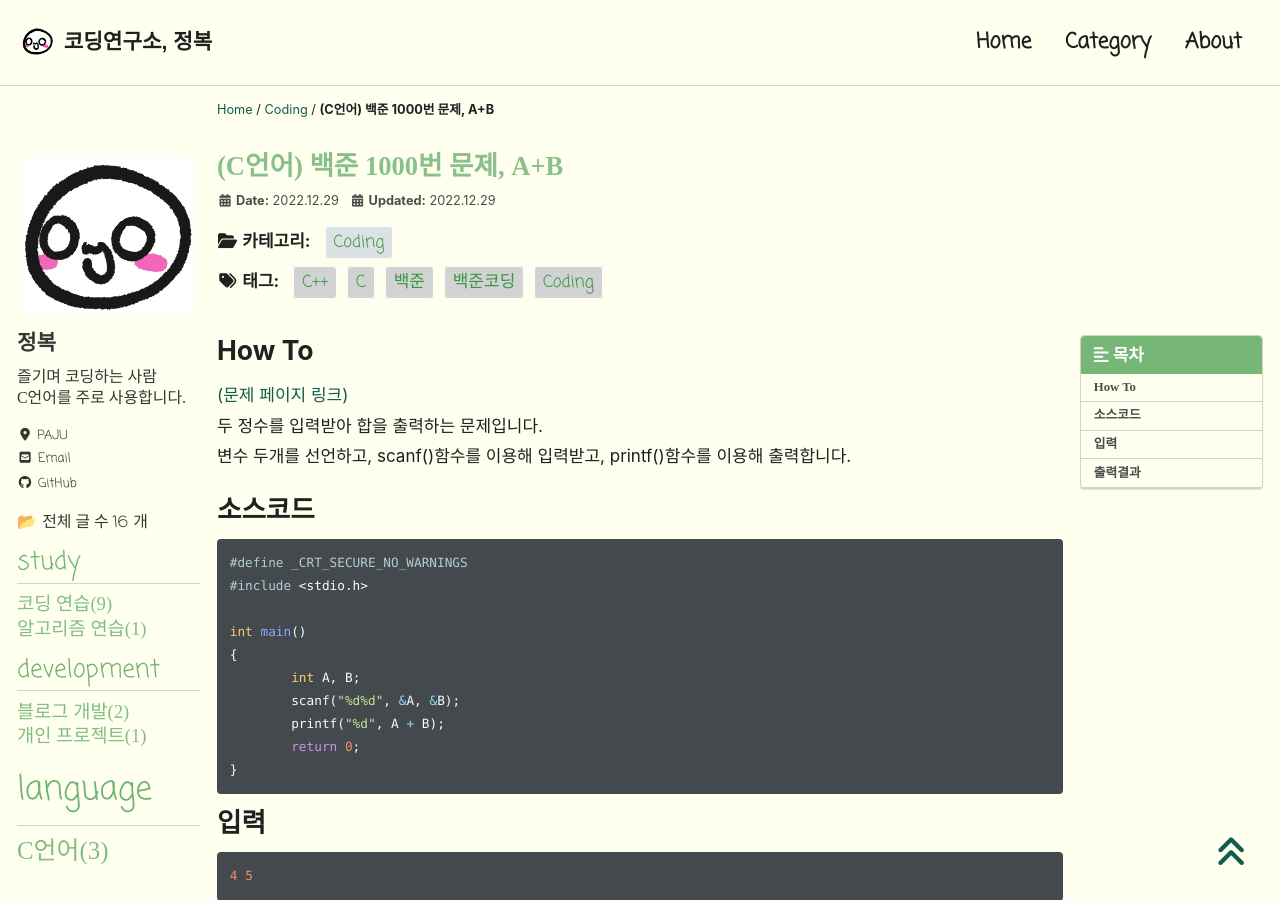
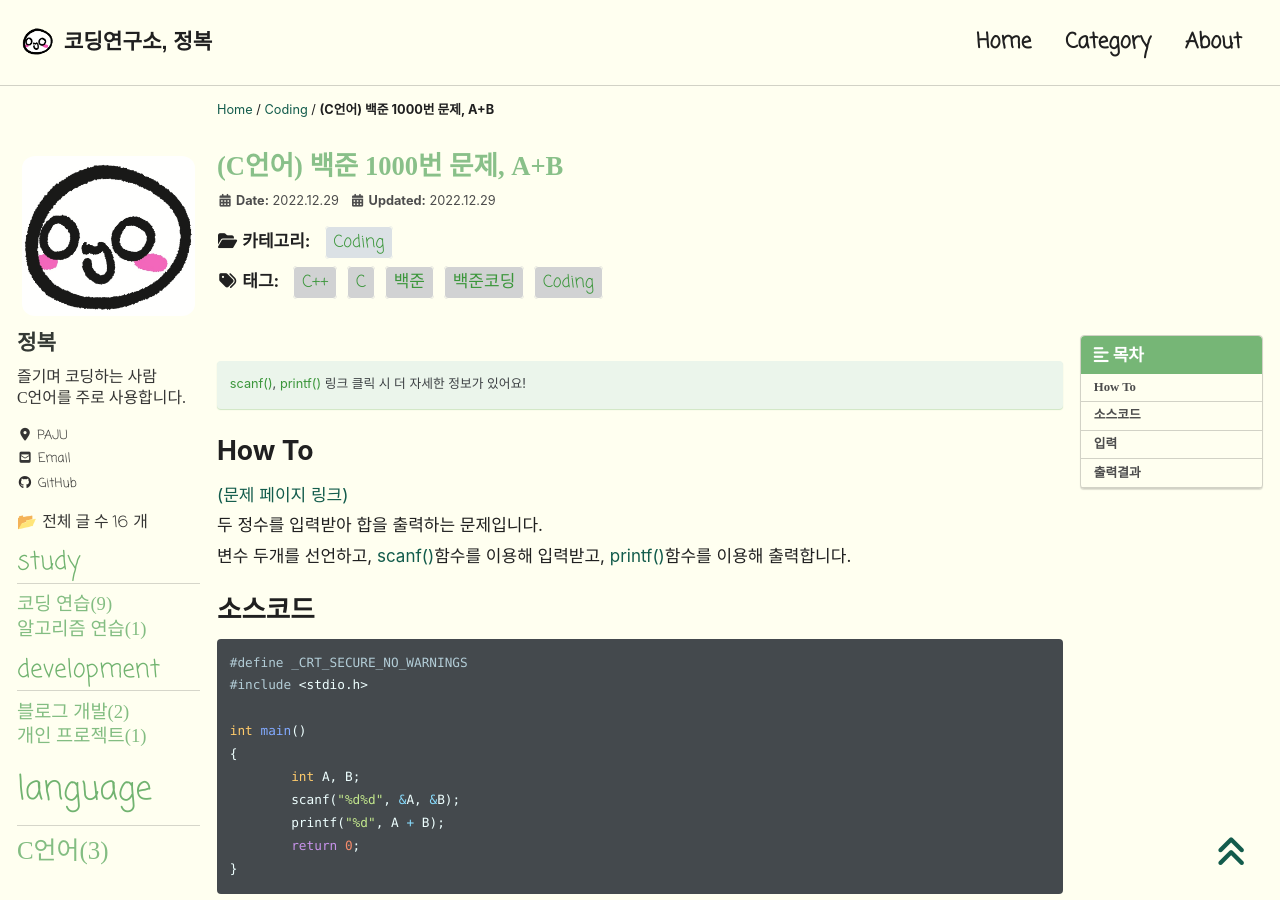
Before and after one commit to JBL28/jbl28.github.io, a Jekyll site: the page built from _posts/Coding/2022-12-29-BJ1000.md, in a window 1280 px wide and 900 px high. Built offline with Jekyll 4.4.1, drawn with Linux system fonts in a browser that asks for light colours; cached includes are drawn as plain includes; nearby versions of some CDN libraries; some web fonts are replaced; comment, search, counter and statistics services are not loaded; some of the changed text lies outside the part shown.

Commit message:
Update 2022-12-29-BJ1000.md

````diff
--- a/_posts/Coding/2022-12-29-BJ1000.md
+++ b/_posts/Coding/2022-12-29-BJ1000.md
@@ -14,11 +14,13 @@
 last_modified_at: 2022-12-29
 
 ---
+[scanf()](https://jbl28.github.io/c/scanf/), [printf()](https://jbl28.github.io/c/printf/) 링크 클릭 시 더 자세한 정보가 있어요!
+{: .notice--primary}
 
 # How To
 [(문제 페이지 링크)](https://www.acmicpc.net/problem/1000)<br>
 두 정수를 입력받아 합을 출력하는 문제입니다.<br>
-변수 두개를 선언하고, scanf()함수를 이용해 입력받고, printf()함수를 이용해 출력합니다.<br>
+변수 두개를 선언하고, [scanf()](https://jbl28.github.io/c/scanf/)함수를 이용해 입력받고, [printf()](https://jbl28.github.io/c/printf/)함수를 이용해 출력합니다.<br>
 
 # 소스코드
 ```cpp
@@ -43,3 +45,6 @@
 ```cpp
 9
 ```
+
+읽어주셔서 감사합니다! <br>틀린 부분이 있으면 언제든 댓글 달아주세요!
+{: .notice--primary}
````
